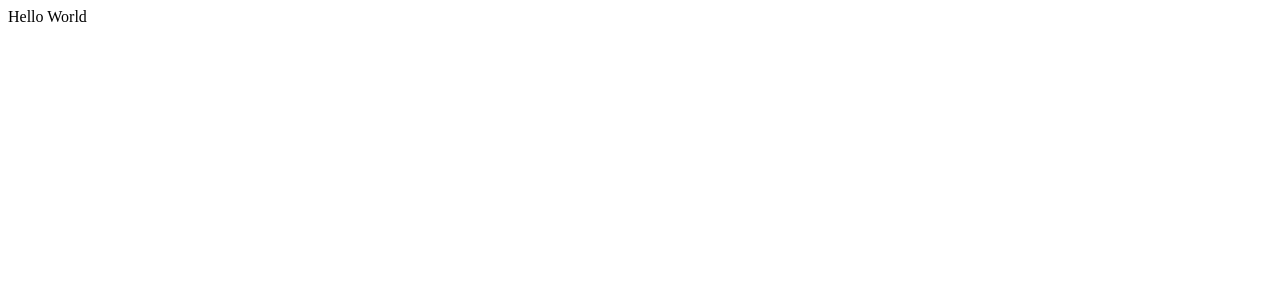
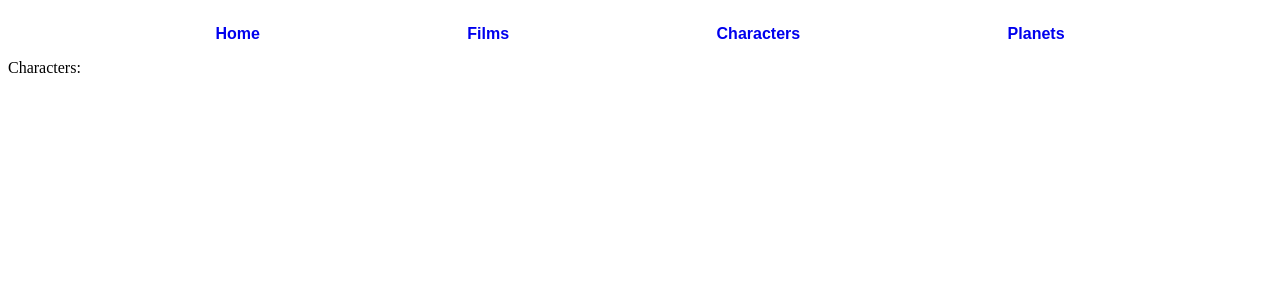
Before and after one commit to jpcanto/prova_NTConsult, a React (Create React App) app: page /characters in a window 1280 px wide. Shown: the top 300 px of the page. Built offline with nearby package versions, Linux system fonts and the light colour scheme.

Commit message:
feat: adding basic view components

```diff
--- /dev/null
+++ b/src/App.tsx
@@ -0,0 +1,9 @@
+import React from 'react';
+
+import Routes from './routes';
+
+const App: React.FC = () => {
+    return <Routes />;
+}
+
+export default App;
--- a/src/index.tsx
+++ b/src/index.tsx
@@ -1,10 +1,11 @@
 import React from 'react';
 import ReactDOM from 'react-dom';
-import Main from './views/Main';
+
+import App from './App';
 
 ReactDOM.render(
   <React.StrictMode>
-    <Main />
+    <App />
   </React.StrictMode>,
   document.getElementById('root')
 );
--- /dev/null
+++ b/src/views/Characters/Characters.tsx
@@ -0,0 +1,7 @@
+import React from 'react';
+
+function Characters() {
+    return <div> Characters: </div>;
+}
+
+export default Characters;
--- /dev/null
+++ b/src/views/Films/Films.jsx
@@ -0,0 +1,7 @@
+import React from 'react';
+
+function Films() {
+    return <div> Films: </div>;
+}
+
+export default Films;
--- a/src/views/Main.tsx
+++ b/src/views/Main/Main.tsx
@@ -1,7 +1,8 @@
 import React from 'react';
 
+
 const Main: React.FC = () => {
-  return <div> Hello World </div>;
+  return <div> Main </div>;
 }
 
 export default Main;
--- /dev/null
+++ b/src/views/Planets/Planets.jsx
@@ -0,0 +1,7 @@
+import React from 'react';
+
+function Planets() {
+    return <div> Planets: </div>;
+}
+
+export default Planets;
```
Also changed, not shown: 1 other file (tests, documents, lock files or other folders).
